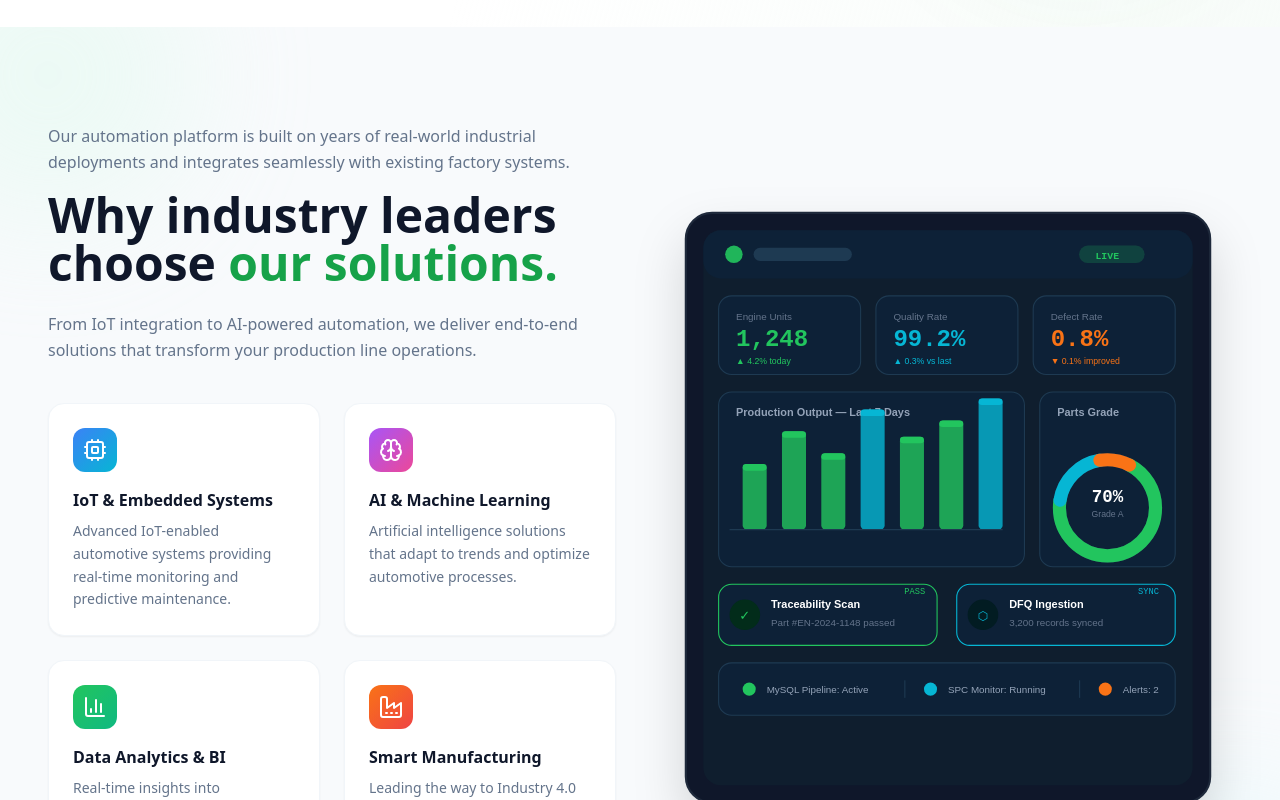
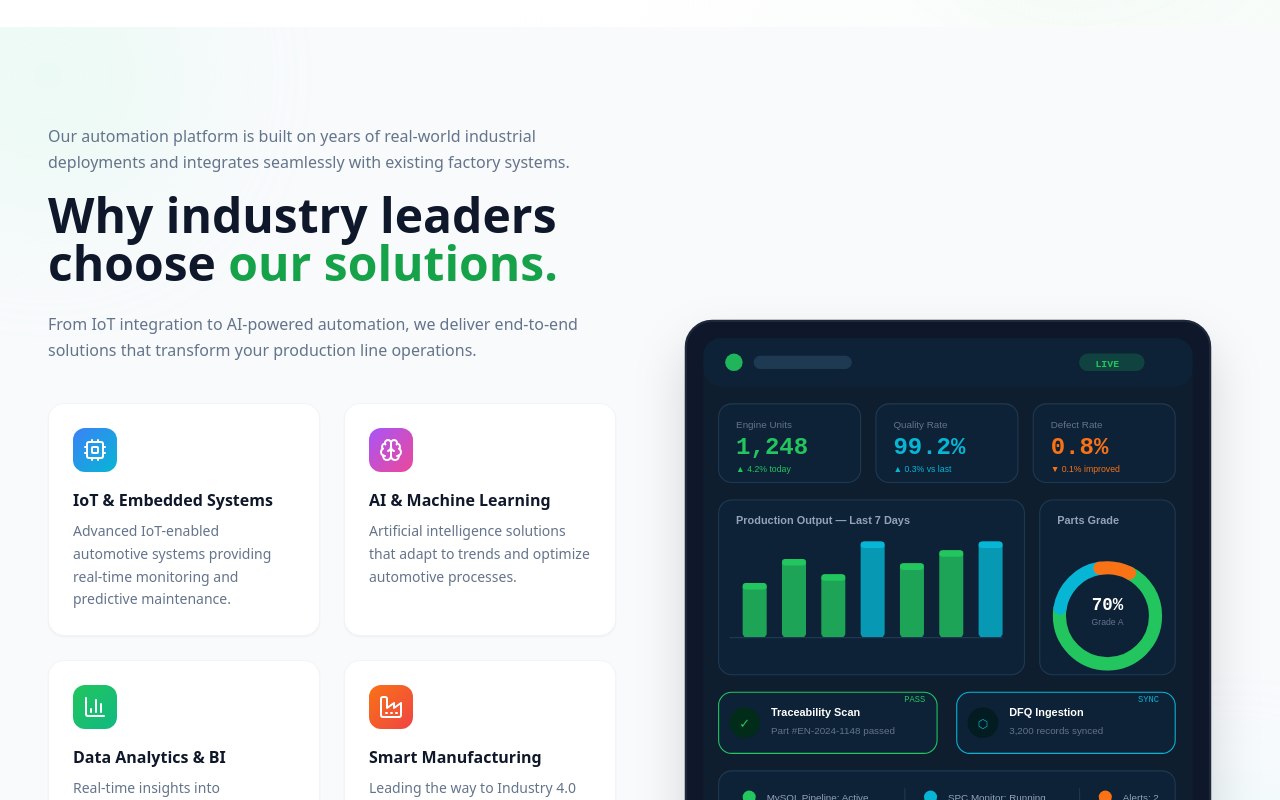
Before and after one commit to svijayendran/green-line-sparkle, a React (Vite) app: page / in a window 1280 px wide. Shown: the part 2940-3740 px from the top of the page. Built offline with nearby package versions, Linux system fonts and the light colour scheme.

Commit message:
Fix dashboard overlap, bar chart text collision, and email address typo
Co-Authored-By: Claude Sonnet 4.6 <noreply@anthropic.com>

```diff
--- a/src/components/ContactSection.tsx
+++ b/src/components/ContactSection.tsx
@@ -89,7 +89,7 @@ const handleSubmit = async (e: React.FormEvent) => {
     {
       icon: Mail,
       title: "Email Us",
-      content: "Support@greenlineautomation.com",
+      content: "info@greenlineautomation.com",
       description: "Send us an email anytime"
     },
     {
--- a/src/components/ServicesSection.tsx
+++ b/src/components/ServicesSection.tsx
@@ -34,13 +34,13 @@ const DashboardIllustration = () => (
     <rect x="50" y="184" width="280" height="160" rx="12" fill="#0d2137" stroke="#1e3a52" strokeWidth="1" />
     <text x="66" y="206" fontSize="10" fill="#94a3b8" fontFamily="sans-serif" fontWeight="600">Production Output — Last 7 Days</text>
     {[
-      { x: 72,  h: 60, c: '#22c55e' },
-      { x: 108, h: 90, c: '#22c55e' },
-      { x: 144, h: 70, c: '#22c55e' },
-      { x: 180, h: 110, c: '#06b6d4' },
-      { x: 216, h: 85, c: '#22c55e' },
-      { x: 252, h: 100, c: '#22c55e' },
-      { x: 288, h: 120, c: '#06b6d4' },
+      { x: 72,  h: 50, c: '#22c55e' },
+      { x: 108, h: 72, c: '#22c55e' },
+      { x: 144, h: 58, c: '#22c55e' },
+      { x: 180, h: 88, c: '#06b6d4' },
+      { x: 216, h: 68, c: '#22c55e' },
+      { x: 252, h: 80, c: '#22c55e' },
+      { x: 288, h: 88, c: '#06b6d4' },
     ].map((bar, i) => (
       <g key={i}>
         <rect x={bar.x} y={310 - bar.h} width="22" height={bar.h} rx="4" fill={bar.c} opacity="0.8" />
@@ -154,7 +154,7 @@ const ServicesSection = () => {
       />
 
       <div className="container mx-auto max-w-7xl relative">
-        <div className="flex flex-col lg:flex-row items-center lg:items-start gap-12">
+        <div className="flex flex-col lg:flex-row items-center lg:items-end gap-12">
 
           {/* Left: Text + feature cards */}
           <motion.div
@@ -209,7 +209,7 @@ const ServicesSection = () => {
             whileInView={prefersReducedMotion ? undefined : { opacity: 1, x: 0, scale: 1 }}
             transition={{ duration: 0.8, delay: 0.3, ease: 'easeOut' }}
             viewport={{ once: true, amount: 0.2 }}
-            className="w-full lg:w-1/2 min-w-0 drop-shadow-2xl lg:self-center"
+            className="w-full lg:w-1/2 min-w-0 drop-shadow-2xl lg:mb-[-40px]"
           >
             <DashboardIllustration />
           </motion.div>
--- a/src/components/input_field/contact.js
+++ b/src/components/input_field/contact.js
@@ -11,13 +11,13 @@ export const contactConfig = {
         title: "Headquarters",
         address: "No. 3 / 503 A, V K V Nagar, Ashokapuram, Nggo colony,Coimbatore, TaimlNadu 641022",
         phone: "+91 9443678745",
-        email: "info@greenlineautomations.com"
+        email: "info@greenlineautomation.com"
       },
       {
         title: "Regional Office",
         address: "No. 3 / 503 A, V K V Nagar, Ashokapuram, Nggo colony,Coimbatore, TaimlNadu 641022",
         phone: "+91 9443678745",
-        email: "info@greenlineautomations.com"
+        email: "info@greenlineautomation.com"
       }
     ],
     businessHours: {
```
